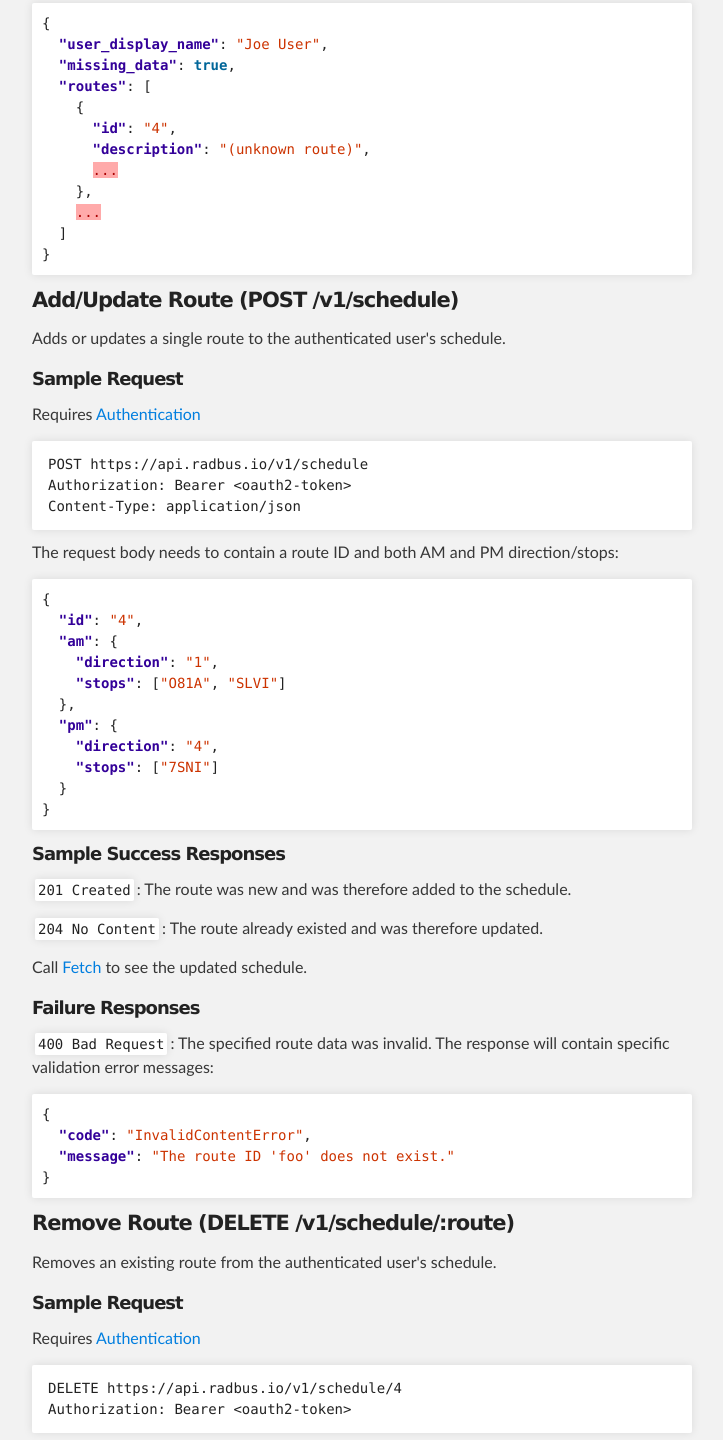
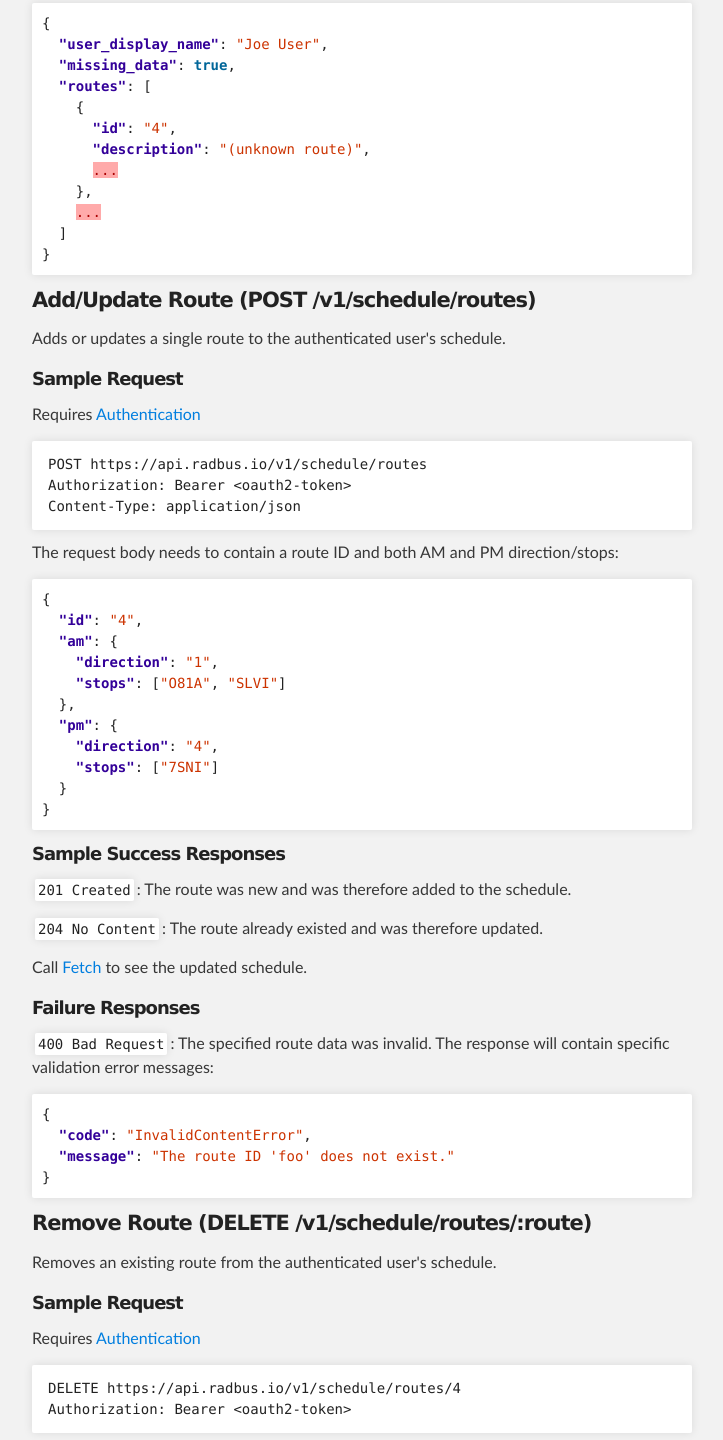
Before and after one commit to RadBus/api, a plain HTML site: page index.html in a window 1280 px wide. Shown: the part 4943-6383 px from the top of the page, without its empty margins (288-1011 px from the left). Drawn offline with Linux system fonts and the light colour scheme.

```diff
--- a/index.html
+++ b/index.html
@@ -276,7 +276,7 @@
 </pre></div>
 
 <h4>
-<a name="addupdate-route-post-v1schedule" class="anchor" href="#addupdate-route-post-v1schedule"><span class="octicon octicon-link"></span></a>Add/Update Route (POST /v1/schedule)</h4>
+<a name="addupdate-route-post-v1scheduleroutes" class="anchor" href="#addupdate-route-post-v1scheduleroutes"><span class="octicon octicon-link"></span></a>Add/Update Route (POST /v1/schedule/routes)</h4>
 
 <p>Adds or updates a single route to the authenticated user's schedule.</p>
 
@@ -285,7 +285,7 @@
 
 <p>Requires <a href="#authentication">Authentication</a></p>
 
-<pre><code>POST https://api.radbus.io/v1/schedule
+<pre><code>POST https://api.radbus.io/v1/schedule/routes
 Authorization: Bearer &lt;oauth2-token&gt;
 Content-Type: application/json
 </code></pre>
@@ -326,7 +326,7 @@
 </pre></div>
 
 <h4>
-<a name="remove-route-delete-v1scheduleroute" class="anchor" href="#remove-route-delete-v1scheduleroute"><span class="octicon octicon-link"></span></a>Remove Route (DELETE /v1/schedule/:route)</h4>
+<a name="remove-route-delete-v1scheduleroutesroute" class="anchor" href="#remove-route-delete-v1scheduleroutesroute"><span class="octicon octicon-link"></span></a>Remove Route (DELETE /v1/schedule/routes/:route)</h4>
 
 <p>Removes an existing route from the authenticated user's schedule.</p>
 
@@ -335,7 +335,7 @@
 
 <p>Requires <a href="#authentication">Authentication</a></p>
 
-<pre><code>DELETE https://api.radbus.io/v1/schedule/4
+<pre><code>DELETE https://api.radbus.io/v1/schedule/routes/4
 Authorization: Bearer &lt;oauth2-token&gt;
 </code></pre>
 
```
Also changed, not shown: params.json (+1 -1 lines).
